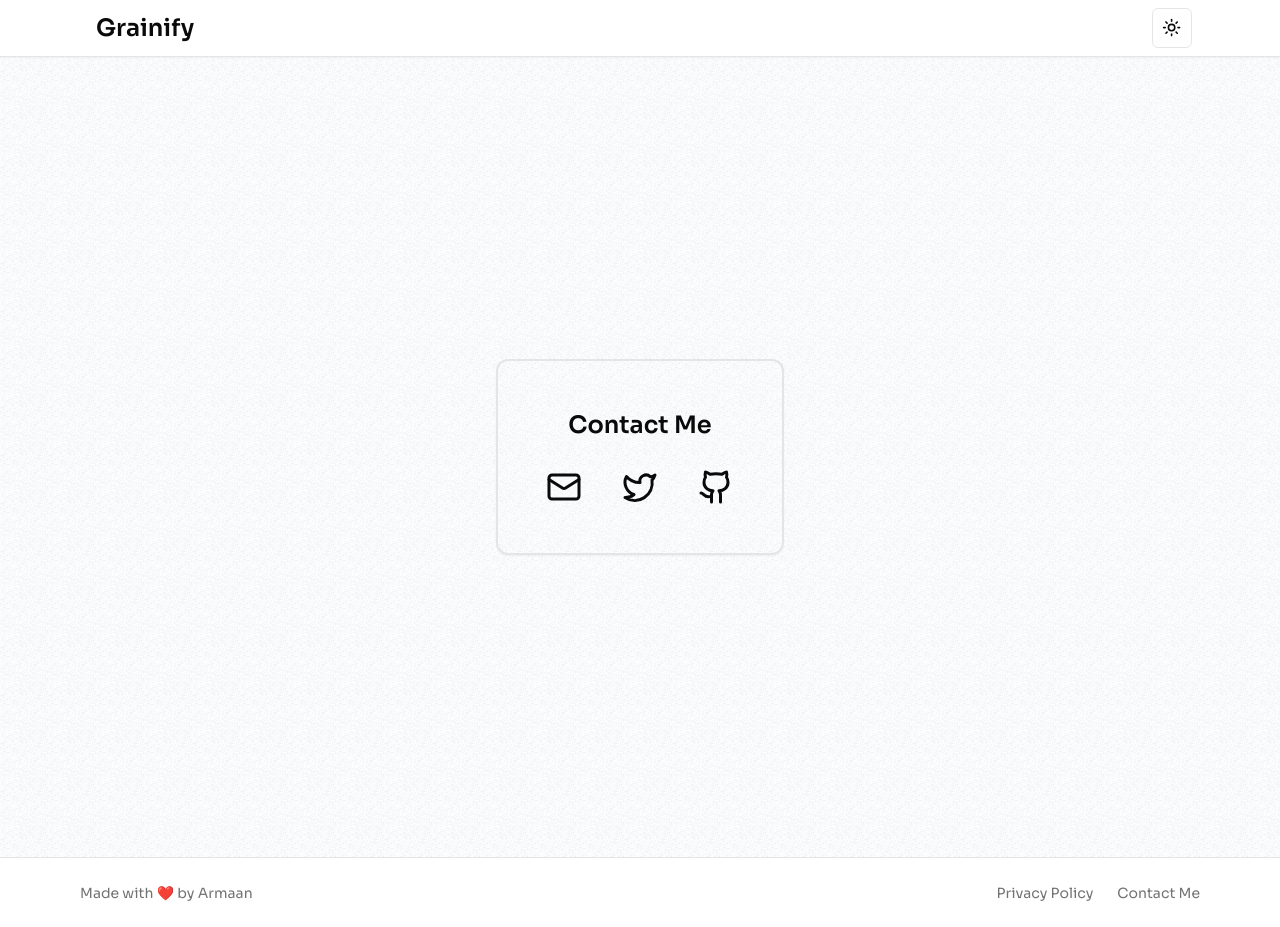
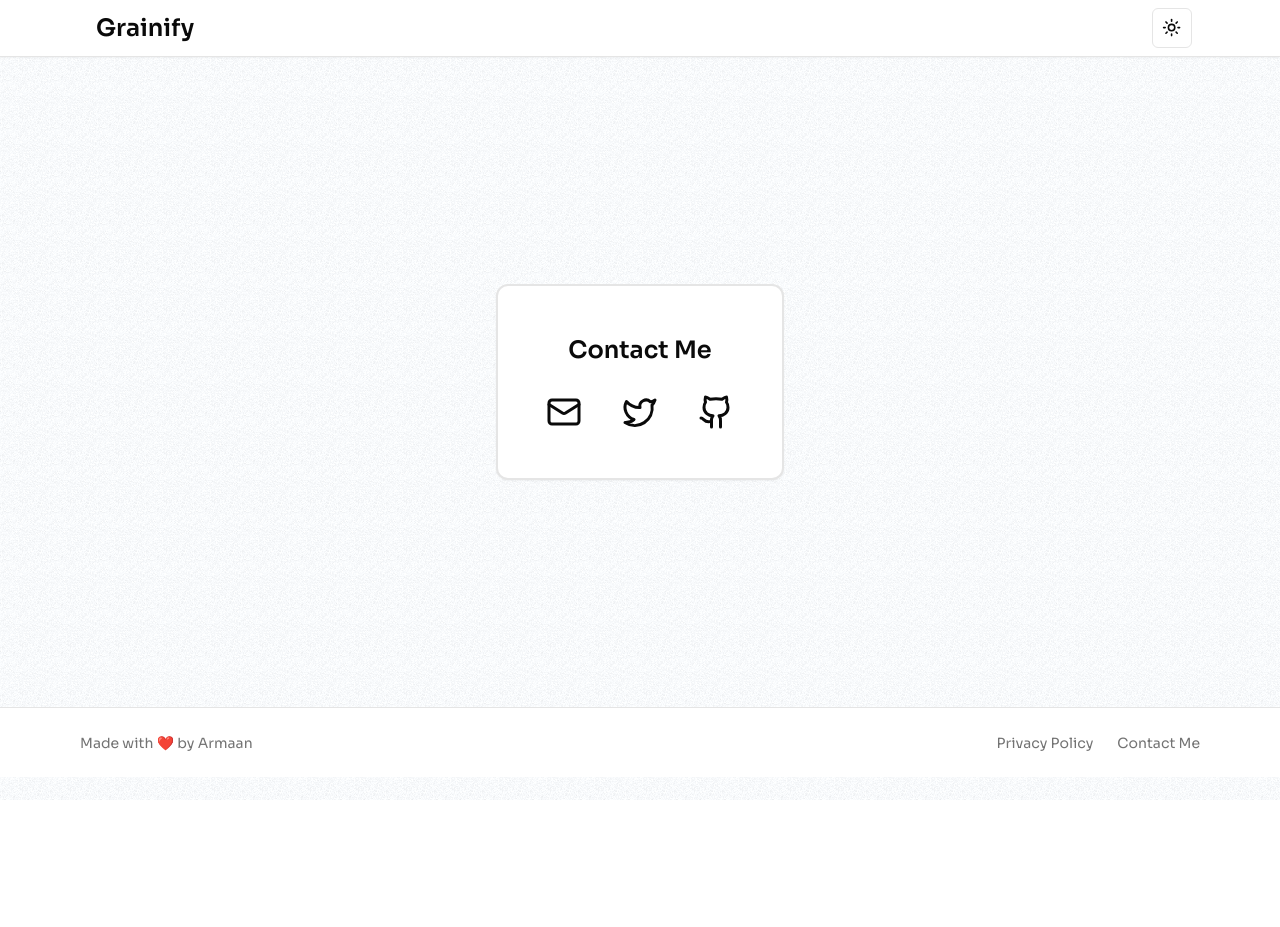
Before and after one commit to armaanx/grainify, a Next.js app: page /contact in a window 1280 px wide. After the commit the page ends 800 px from the top, so only its background shows below. Built offline with nearby package versions, Linux system fonts and the light colour scheme.

Commit message:
updated contact page layout and styles

```diff
--- a/src/app/contact/page.tsx
+++ b/src/app/contact/page.tsx
@@ -3,8 +3,11 @@ import Link from "next/link";
 
 const Page = () => {
   return (
-    <div className="min-h-screen w-full flex flex-col items-center justify-center">
-      <div className="flex flex-col items-center justify-center gap-6 border-2 p-8 rounded-xl shadow-sm md:p-12">
+    <div className="relative min-h-[calc(100vh-150px)]  dark:bg-black ">
+      <div className="fixed inset-0 bg-transparent dark:bg-[radial-gradient(circle_at_center,_var(--tw-gradient-stops))] dark:from-zinc-500/15 dark:via-zinc-900/15 dark:to-transparent pointer-events-none" />
+      <main className="container mx-auto max-w-7xl  ">
+        <div className=" w-full flex flex-col items-center justify-center min-h-[calc(100vh-150px)]">
+          <div className="flex flex-col items-center justify-center gap-6 border-2 p-8 rounded-xl shadow-sm md:p-12 bg-white dark:bg-zinc-900/30">
             <h1 className="text-2xl font-semibold mb-1">Contact Me</h1>
             <div className="flex flex-row items-center justify-center gap-7 md:gap-10">
               <Link
@@ -31,6 +34,8 @@ const Page = () => {
             </div>
           </div>
         </div>
+      </main>
+    </div>
   );
 };
 
```
Lines whose indentation alone changed are shown as unchanged.
